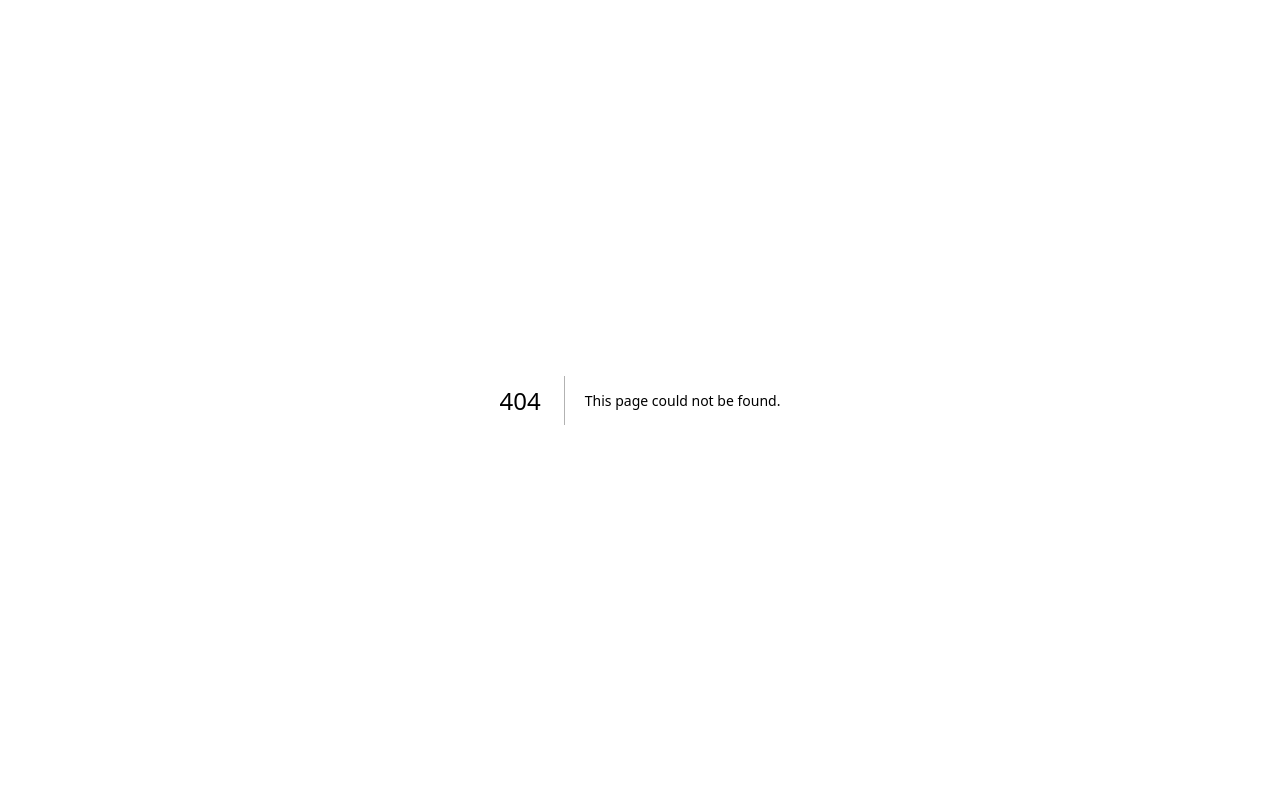
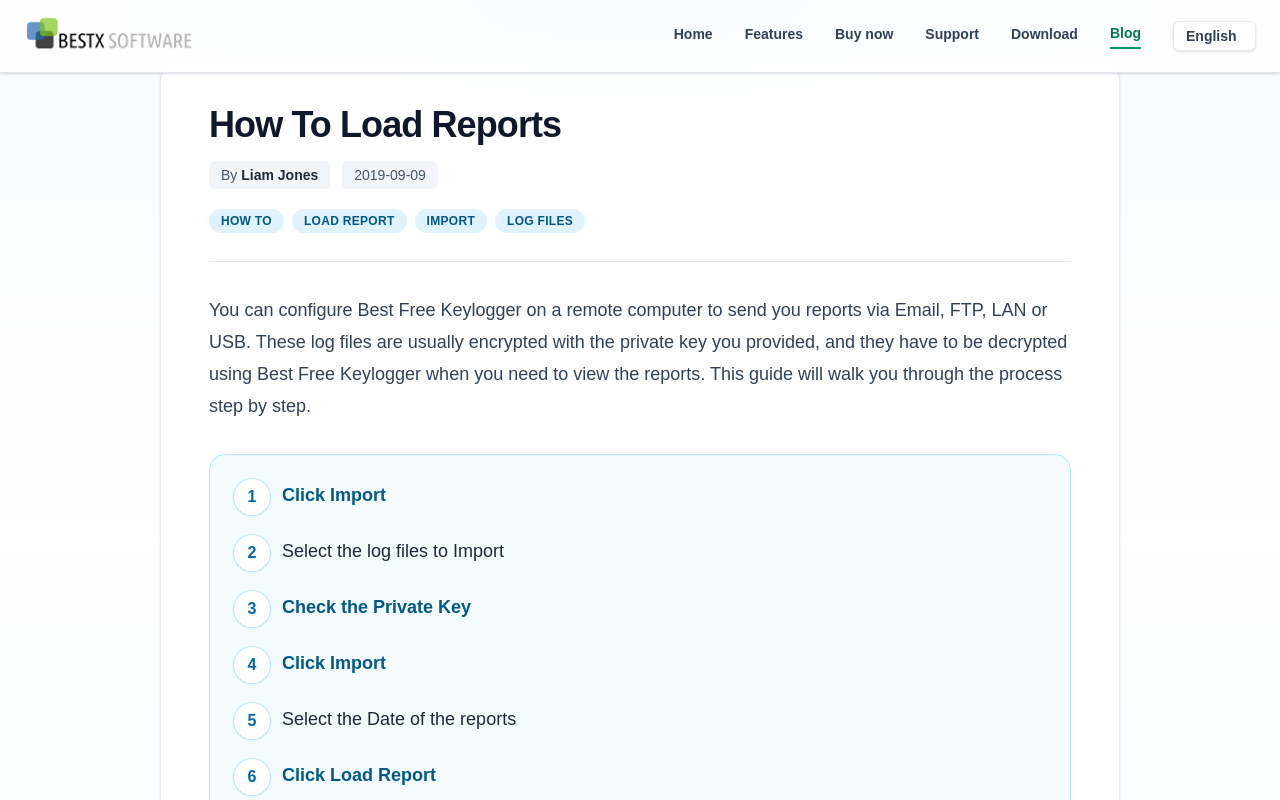
Before and after one commit to NavodWijesooriya/best_key_logger, a Next.js app: page /blog/how-to-load-reports in a window 1280 px wide. Before the commit this address had no page. Shown: the top 800 px of the page. Built offline with nearby package versions, Linux system fonts and the light colour scheme.

Commit message:
blog content style

```diff
--- /dev/null
+++ b/app/blog/how-to-load-reports/page.tsx
@@ -0,0 +1,107 @@
+import React from 'react'
+import Navbar from '@/components/layout/Navbar'
+import Footer from '@/components/Footer'
+
+const page = () => {
+  return (
+    <>
+      <Navbar />
+
+      <main className="relative overflow-hidden bg-linear-to-b from-slate-50 via-white to-sky-50/40 py-10 sm:py-14">
+        <div className="pointer-events-none absolute inset-x-0 top-0 h-44 bg-[radial-gradient(ellipse_at_top,rgba(14,165,233,0.14),transparent_62%)]" />
+
+        <article className="relative mx-auto w-full max-w-5xl px-4 sm:px-6 lg:px-8">
+          <div className="rounded-3xl border border-slate-200 bg-white/95 p-6 shadow-sm backdrop-blur-sm sm:p-10 lg:p-12">
+            <header className="border-b border-slate-200 pb-7">
+              <h1 className="text-3xl font-bold tracking-tight text-slate-900 sm:text-4xl">
+                How To Load Reports
+              </h1>
+
+              <div className="mt-4 flex flex-wrap items-center gap-3 text-sm text-slate-600">
+                <span className="rounded-md bg-slate-100 px-3 py-1">
+                  By <strong className="font-semibold text-slate-800">Liam Jones</strong>
+                </span>
+                <span className="rounded-md bg-slate-100 px-3 py-1">2019-09-09</span>
+              </div>
+
+              <div className="mt-5 flex flex-wrap gap-2 text-xs font-semibold uppercase tracking-wide text-slate-600">
+                <span className="rounded-full bg-sky-100 px-3 py-1 text-sky-800">how to</span>
+                <span className="rounded-full bg-sky-100 px-3 py-1 text-sky-800">load report</span>
+                <span className="rounded-full bg-sky-100 px-3 py-1 text-sky-800">import</span>
+                <span className="rounded-full bg-sky-100 px-3 py-1 text-sky-800">log files</span>
+              </div>
+            </header>
+
+            <section className="mt-8 space-y-5 text-base leading-8 text-slate-700 sm:text-lg">
+              <p>
+                You can configure Best Free Keylogger on a remote computer to send you reports via
+                Email, FTP, LAN or USB. These log files are usually encrypted with the private key
+                you provided, and they have to be decrypted using Best Free Keylogger when you need
+                to view the reports. This guide will walk you through the process step by step.
+              </p>
+            </section>
+
+            <section className="mt-8 rounded-2xl border border-sky-200 bg-sky-50/70 p-5 sm:p-6">
+              <ol className="space-y-5 text-base leading-8 text-slate-800 sm:text-lg">
+                <li className="flex items-start gap-3">
+                  <span className="inline-flex h-9 w-9 shrink-0 items-center justify-center rounded-full bg-white text-base font-bold text-sky-700 shadow-sm ring-1 ring-sky-200">
+                    1
+                  </span>
+                  <p>
+                    <strong className="font-semibold text-sky-800">Click Import</strong>
+                  </p>
+                </li>
+
+                <li className="flex items-start gap-3">
+                  <span className="inline-flex h-9 w-9 shrink-0 items-center justify-center rounded-full bg-white text-base font-bold text-sky-700 shadow-sm ring-1 ring-sky-200">
+                    2
+                  </span>
+                  <p>Select the log files to Import</p>
+                </li>
+
+                <li className="flex items-start gap-3">
+                  <span className="inline-flex h-9 w-9 shrink-0 items-center justify-center rounded-full bg-white text-base font-bold text-sky-700 shadow-sm ring-1 ring-sky-200">
+                    3
+                  </span>
+                  <p>
+                    <span className="font-semibold text-sky-800">Check the Private Key</span>
+                  </p>
+                </li>
+
+                <li className="flex items-start gap-3">
+                  <span className="inline-flex h-9 w-9 shrink-0 items-center justify-center rounded-full bg-white text-base font-bold text-sky-700 shadow-sm ring-1 ring-sky-200">
+                    4
+                  </span>
+                  <p>
+                    <strong className="font-semibold text-sky-800">Click Import</strong>
+                  </p>
+                </li>
+
+                <li className="flex items-start gap-3">
+                  <span className="inline-flex h-9 w-9 shrink-0 items-center justify-center rounded-full bg-white text-base font-bold text-sky-700 shadow-sm ring-1 ring-sky-200">
+                    5
+                  </span>
+                  <p>Select the Date of the reports</p>
+                </li>
+
+                <li className="flex items-start gap-3">
+                  <span className="inline-flex h-9 w-9 shrink-0 items-center justify-center rounded-full bg-white text-base font-bold text-sky-700 shadow-sm ring-1 ring-sky-200">
+                    6
+                  </span>
+                  <p>
+                    <strong className="font-semibold text-sky-800">Click Load Report</strong>
+                  </p>
+                </li>
+              </ol>
+            </section>
+            <img src="/assets/blog/load_reports/bfk-toolbar-click-import.png" alt="How To Load Reports" className="mx-auto mt-10 rounded-2xl border border-slate-200 bg-white p-4 shadow-sm" />
+          </div>
+        </article>
+      </main>
+
+      <Footer />
+    </>
+  )
+}
+
+export default page
```
Also changed, not shown: public/assets/blog/load_reports/bfk-toolbar-click-import.png (added).
